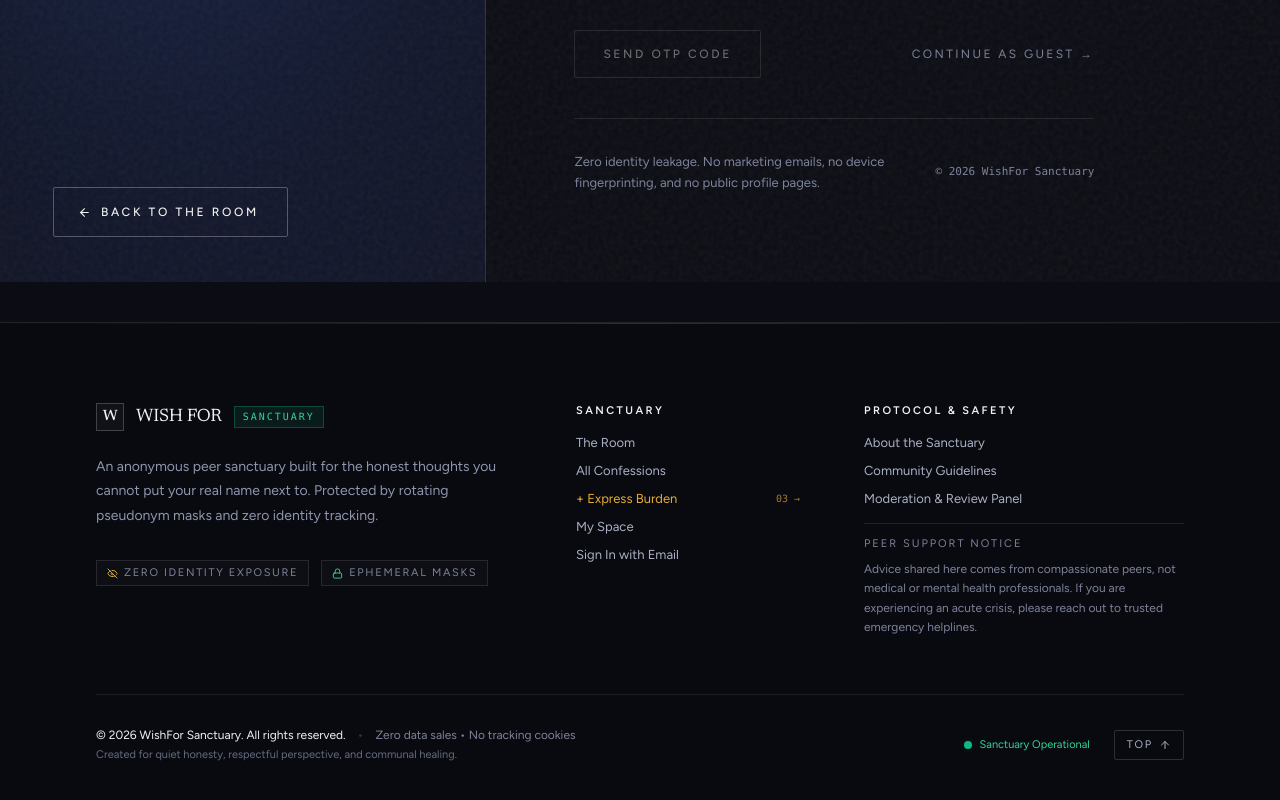
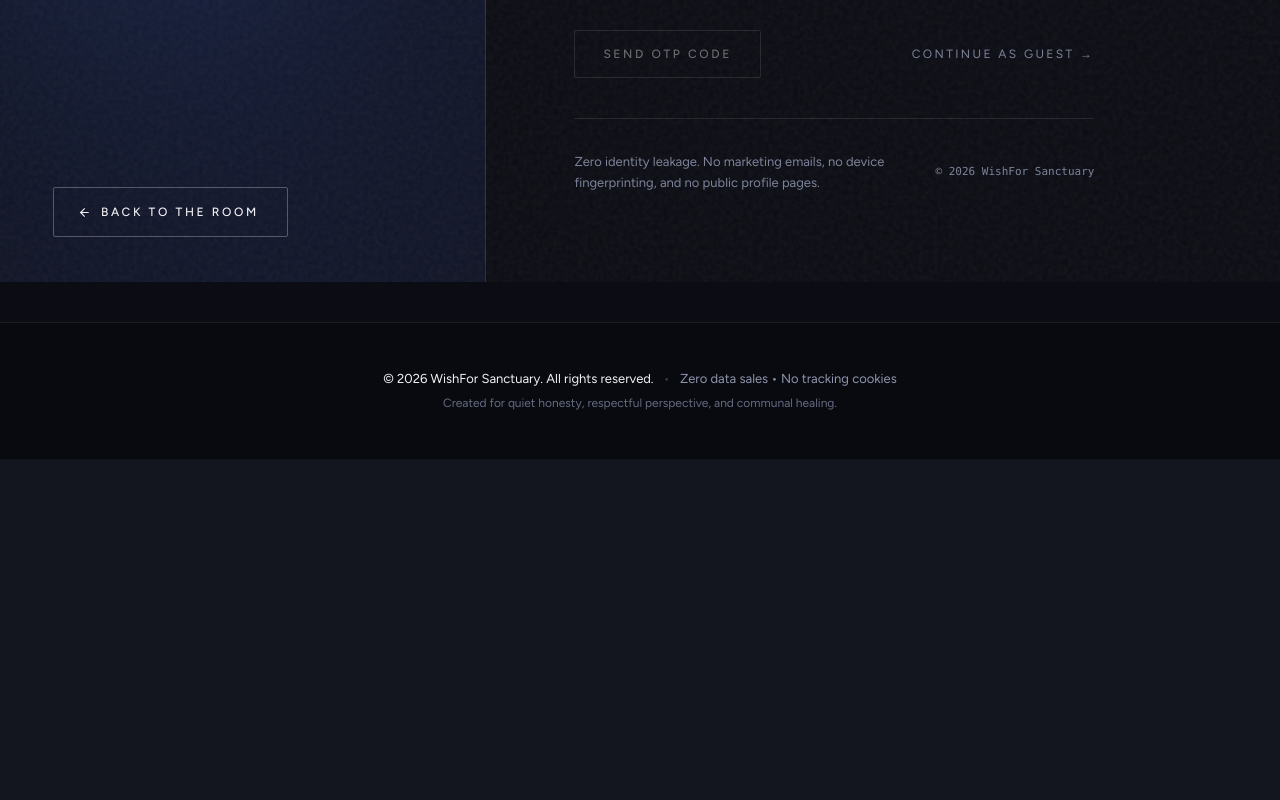
Before and after one commit to amrit978/Wishfor, a Next.js app: page /auth in a window 1280 px wide. Shown: the part 518-1318 px from the top of the page. After the commit the page ends 977 px from the top, so only its background shows below. Built offline with nearby package versions, Linux system fonts and the light colour scheme.

Commit message:
fix(footer): simplify footer to minimal copyright and privacy pledge only

```diff
--- a/src/components/Footer.tsx
+++ b/src/components/Footer.tsx
@@ -1,202 +1,19 @@
 'use client';
 
 import React from 'react';
-import Link from 'next/link';
-import { ShieldCheck, Heart, ArrowUp, Lock, EyeOff, Sparkles } from 'lucide-react';
 
 export const Footer: React.FC = () => {
-  const currentYear = new Date().getFullYear();
-
-  const scrollToTop = () => {
-    if (typeof window !== 'undefined') {
-      window.scrollTo({ top: 0, behavior: 'smooth' });
-    }
-  };
-
   return (
-    <footer className="relative z-20 w-full border-t border-[rgba(255,255,255,0.10)] bg-[#090a10] text-[#aab0c4] text-xs font-sans">
-      {/* Subtle top glow line */}
-      <div className="absolute top-0 left-0 right-0 h-[1px] bg-gradient-to-r from-transparent via-white/15 to-transparent pointer-events-none" />
-
-      {/* Main Footer Container */}
-      <div className="max-w-[1280px] mx-auto px-6 sm:px-12 md:px-16 lg:px-24 pt-16 sm:pt-20 pb-28 sm:pb-32">
-        <div className="grid grid-cols-1 md:grid-cols-12 gap-12 lg:gap-16">
-
-          {/* Brand & Ethos Column (5 cols on md/lg) */}
-          <div className="md:col-span-5 space-y-6">
-            <div className="flex items-center gap-3">
-              <div className="w-7 h-7 border border-white/20 flex items-center justify-center font-serif text-[15px] text-[#f2f2f5] font-medium bg-white/[0.03]">
-                W
-              </div>
-              <span className="font-serif text-[18px] text-[#f2f2f5] tracking-wide">
-                WISH FOR
-              </span>
-              <span className="text-[10px] uppercase font-mono tracking-[0.2em] px-2 py-0.5 border border-emerald-500/30 bg-emerald-500/10 text-emerald-400">
-                SANCTUARY
-              </span>
-            </div>
-
-            <p className="text-[14px] leading-[1.75] text-[#8e95ad] max-w-[420px]">
-              An anonymous peer sanctuary built for the honest thoughts you cannot put your real name next to.
-              Protected by rotating pseudonym masks and zero identity tracking.
-            </p>
-
-            {/* Privacy Badges */}
-            <div className="flex flex-wrap items-center gap-3 pt-2 text-[11px] font-mono uppercase tracking-[0.15em] text-[#7c8299]">
-              <span className="inline-flex items-center gap-1.5 px-2.5 py-1 border border-white/10 bg-white/[0.02]">
-                <EyeOff size={11} className="text-[#e5ab37]" />
-                Zero Identity Exposure
-              </span>
-              <span className="inline-flex items-center gap-1.5 px-2.5 py-1 border border-white/10 bg-white/[0.02]">
-                <Lock size={11} className="text-emerald-400" />
-                Ephemeral Masks
-              </span>
-            </div>
-          </div>
-
-          {/* Column 2: Navigation (3 cols) */}
-          <div className="md:col-span-3 space-y-4">
-            <div className="text-[11px] uppercase tracking-[0.22em] font-semibold text-[#f2f2f5]">
-              Sanctuary
-            </div>
-            <ul className="space-y-3 text-[13px]">
-              <li>
-                <Link
-                  href="/"
-                  className="hover:text-white transition-colors flex items-center justify-between group"
-                >
-                  <span>The Room</span>
-                  <span className="text-[#7c8299] text-[10px] font-mono opacity-0 group-hover:opacity-100 transition-opacity">
-                    01 →
-                  </span>
-                </Link>
-              </li>
-              <li>
-                <Link
-                  href="/problems"
-                  className="hover:text-white transition-colors flex items-center justify-between group"
-                >
-                  <span>All Confessions</span>
-                  <span className="text-[#7c8299] text-[10px] font-mono opacity-0 group-hover:opacity-100 transition-opacity">
-                    02 →
-                  </span>
-                </Link>
-              </li>
-              <li>
-                <Link
-                  href="/share"
-                  className="text-[#e5ab37] hover:text-amber-200 transition-colors flex items-center justify-between group"
-                >
-                  <span>+ Express Burden</span>
-                  <span className="text-[#e5ab37] text-[10px] font-mono opacity-70 group-hover:opacity-100 transition-opacity">
-                    03 →
-                  </span>
-                </Link>
-              </li>
-              <li>
-                <Link
-                  href="/my-space"
-                  className="hover:text-white transition-colors flex items-center justify-between group"
-                >
-                  <span>My Space</span>
-                  <span className="text-[#7c8299] text-[10px] font-mono opacity-0 group-hover:opacity-100 transition-opacity">
-                    04 →
-                  </span>
-                </Link>
-              </li>
-              <li>
-                <Link
-                  href="/auth"
-                  className="hover:text-white transition-colors flex items-center justify-between group"
-                >
-                  <span>Sign In with Email</span>
-                  <span className="text-[#7c8299] text-[10px] font-mono opacity-0 group-hover:opacity-100 transition-opacity">
-                    OTP →
-                  </span>
-                </Link>
-              </li>
-            </ul>
-          </div>
-
-          {/* Column 3: Trust & Safety (4 cols) */}
-          <div className="md:col-span-4 space-y-4">
-            <div className="text-[11px] uppercase tracking-[0.22em] font-semibold text-[#f2f2f5]">
-              Protocol & Safety
-            </div>
-            <ul className="space-y-3 text-[13px]">
-              <li>
-                <Link
-                  href="/about"
-                  className="hover:text-white transition-colors"
-                >
-                  About the Sanctuary
-                </Link>
-              </li>
-              <li>
-                <Link
-                  href="/guidelines"
-                  className="hover:text-white transition-colors"
-                >
-                  Community Guidelines
-                </Link>
-              </li>
-              <li>
-                <Link
-                  href="/moderation"
-                  className="hover:text-white transition-colors"
-                >
-                  Moderation & Review Panel
-                </Link>
-              </li>
-            </ul>
-
-            <div className="pt-3 border-t border-white/10 space-y-2">
-              <div className="text-[11px] uppercase tracking-[0.18em] text-[#7c8299]">
-                Peer Support Notice
-              </div>
-              <p className="text-[12px] leading-relaxed text-[#7c8299]">
-                Advice shared here comes from compassionate peers, not medical or mental health professionals. If you are experiencing an acute crisis, please reach out to trusted emergency helplines.
-              </p>
-            </div>
-          </div>
+    <footer className="relative z-20 w-full border-t border-[rgba(255,255,255,0.08)] bg-[#090a10] text-[#aab0c4] text-xs font-sans">
+      <div className="max-w-[1280px] mx-auto px-6 sm:px-12 py-10 sm:py-12 text-center space-y-2">
+        <div className="text-[13px] text-[#f2f2f5] flex flex-wrap items-center justify-center gap-x-2.5 gap-y-1">
+          <span>&copy; 2026 WishFor Sanctuary. All rights reserved.</span>
+          <span className="text-white/20">&bull;</span>
+          <span className="text-[#8e95ad]">Zero data sales &bull; No tracking cookies</span>
         </div>
-
-        {/* Divider */}
-        <div className="mt-14 pt-8 border-t border-[rgba(255,255,255,0.08)] flex flex-col md:flex-row items-start md:items-center justify-between gap-6">
-
-          {/* Copyright & Core Disclaimers */}
-          <div className="space-y-1">
-            <div className="text-[12px] text-[#f2f2f5] flex flex-wrap items-center gap-x-3 gap-y-1">
-              <span>&copy; {currentYear} WishFor Sanctuary. All rights reserved.</span>
-              <span className="text-white/20 hidden sm:inline">&bull;</span>
-              <span className="text-[#7c8299]">Zero data sales &bull; No tracking cookies</span>
-            </div>
-            <p className="text-[11px] text-[#656c82]">
-              Created for quiet honesty, respectful perspective, and communal healing.
-            </p>
-          </div>
-
-          {/* System Status & Scroll to top */}
-          <div className="flex items-center gap-6 shrink-0">
-            <div className="flex items-center gap-2 text-[11px] font-mono text-emerald-400">
-              <span className="relative flex h-2 w-2">
-                <span className="animate-ping absolute inline-flex h-full w-full rounded-full bg-emerald-400 opacity-75"></span>
-                <span className="relative inline-flex rounded-full h-2 w-2 bg-emerald-500"></span>
-              </span>
-              <span>Sanctuary Operational</span>
-            </div>
-
-            <button
-              onClick={scrollToTop}
-              className="inline-flex items-center gap-1.5 px-3 py-1.5 border border-white/15 hover:border-white/40 text-[11px] uppercase tracking-[0.16em] text-[#aab0c4] hover:text-white transition-colors rounded-[2px]"
-              title="Scroll smoothly back to the top"
-            >
-              <span>TOP</span>
-              <ArrowUp size={12} />
-            </button>
-          </div>
-
-        </div>
+        <p className="text-[12px] text-[#656c82]">
+          Created for quiet honesty, respectful perspective, and communal healing.
+        </p>
       </div>
     </footer>
   );
```
